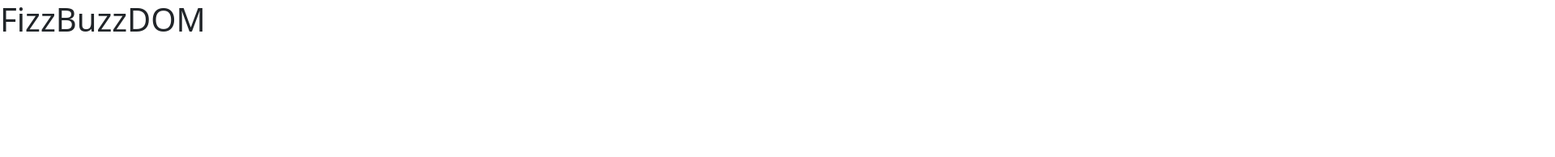
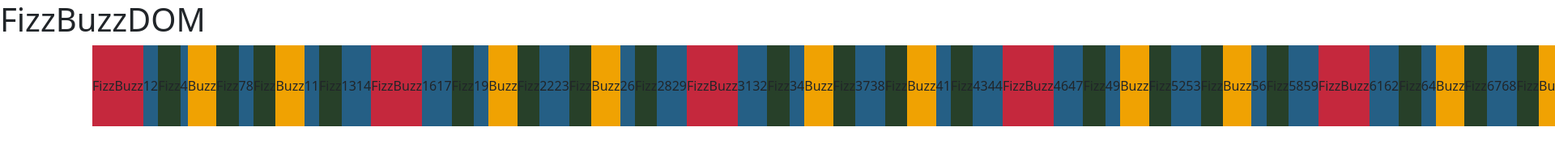
Before and after one commit to Nicowski25/js-fizzbuzz, a plain HTML site: page index.html in a window 1280 px wide. Shown: the top 194 px of the page at 81% size, 1920 px wide, since content can reach past the window. Drawn offline with nearby package versions, Linux system fonts and the light colour scheme.

Commit message:
js creates li elements

```diff
--- a/assets/css/style.css
+++ b/assets/css/style.css
@@ -3,3 +3,39 @@
     padding: 0;
     box-sizing: border-box;
 }
+
+.ls-none {
+    list-style: none;
+}
+
+:root {
+    --number: #255F85;
+    --fizz: #274029;
+    --buzz: #F0A202;
+    --fizzbuzz: #C5283D;
+}
+
+.square {
+    display: flex;
+    justify-content: center;
+    align-items: center;
+    width: 100px;
+    height: 100px;
+    background-color: aqua;
+}
+
+.fizzbuzz {
+    background-color: var(--fizzbuzz);
+}
+
+.number {
+    background-color: var(--number);
+}
+
+.fizz {
+    background-color: var(--fizz);
+}
+
+.buzz {
+    background-color: var(--buzz);
+}
--- a/assets/js/main.js
+++ b/assets/js/main.js
@@ -1,13 +1,36 @@
+//prendiamo l'elemento ul dal DOM
+const ulElement = document.querySelector("ul")
+
 //settiamo il valore del nostro index a 0
 //iniziamo il for < 100
 for (let index = 0; index <=  100; index++) {
-    if (index % 3 == 0 && index % 5 == 0) { //se index è div per 3 e 5 allora stampiamo both
-       console.log('FizzBuzz');
+    if (index % 3 == 0 && index % 5 == 0) { //se index è div per 3 e 5
+        const liElement = document.createElement('li') //creiamo liELement che aggiunge li
+        ulElement.append(liElement) //liElement aggiunge li dentro ulElement
+        liElement.append('FizzBuzz') //ci scriviamo dentro FizzBuzz
+        liElement.classList.add("square") //aggiungiamo classe square
+        liElement.classList.add("fizzbuzz") //aggiungiamo classe fizzbuzz
+        console.log('FizzBuzz');
     } else if (index % 3 == 0) { //se index è div per 3 stampiamo fizz
+        const liElement = document.createElement('li') //creiamo liELement che aggiunge li
+        ulElement.append(liElement) //liElement aggiunge li dentro ulElement
+        liElement.append('Fizz') //ci scriviamo dentro Fizz
+        liElement.classList.add("square") //aggiungiamo classe square
+        liElement.classList.add("fizz") //aggiungiamo classe fizz
         console.log('Fizz');
     } else if (index % 5 == 0) { //se index è div per 5 stampiamo buzz
+        const liElement = document.createElement('li') //creiamo liELement che aggiunge li
+        ulElement.append(liElement) //liElement aggiunge li dentro ulElement
+        liElement.append('Buzz') //ci scriviamo dentro Buzz
+        liElement.classList.add("square") //aggiungiamo classe square
+        liElement.classList.add("buzz") //aggiungiamo classe buzz
         console.log("Buzz");
     } else { //altrimenti stampiamo il numero normale
+        const liElement = document.createElement('li') //creiamo liELement che aggiunge li
+        ulElement.append(liElement) //liElement aggiunge li dentro ulElement
+        liElement.append(index) //ci scriviamo dentro FizzBuzz
+        liElement.classList.add("square") //aggiungiamo classe square
+        liElement.classList.add("number") //aggiungiamo classe fizzbuzz
         console.log(index);
     }
 }
--- a/index.html
+++ b/index.html
@@ -13,7 +13,8 @@
     <h1>FizzBuzzDOM</h1>
 
     <div class="container">
-        <ul></ul>
+        <ul class="d-flex ls-none">
+        </ul>
     </div>
 
     <script src="./assets/js/main.js"></script>
```
